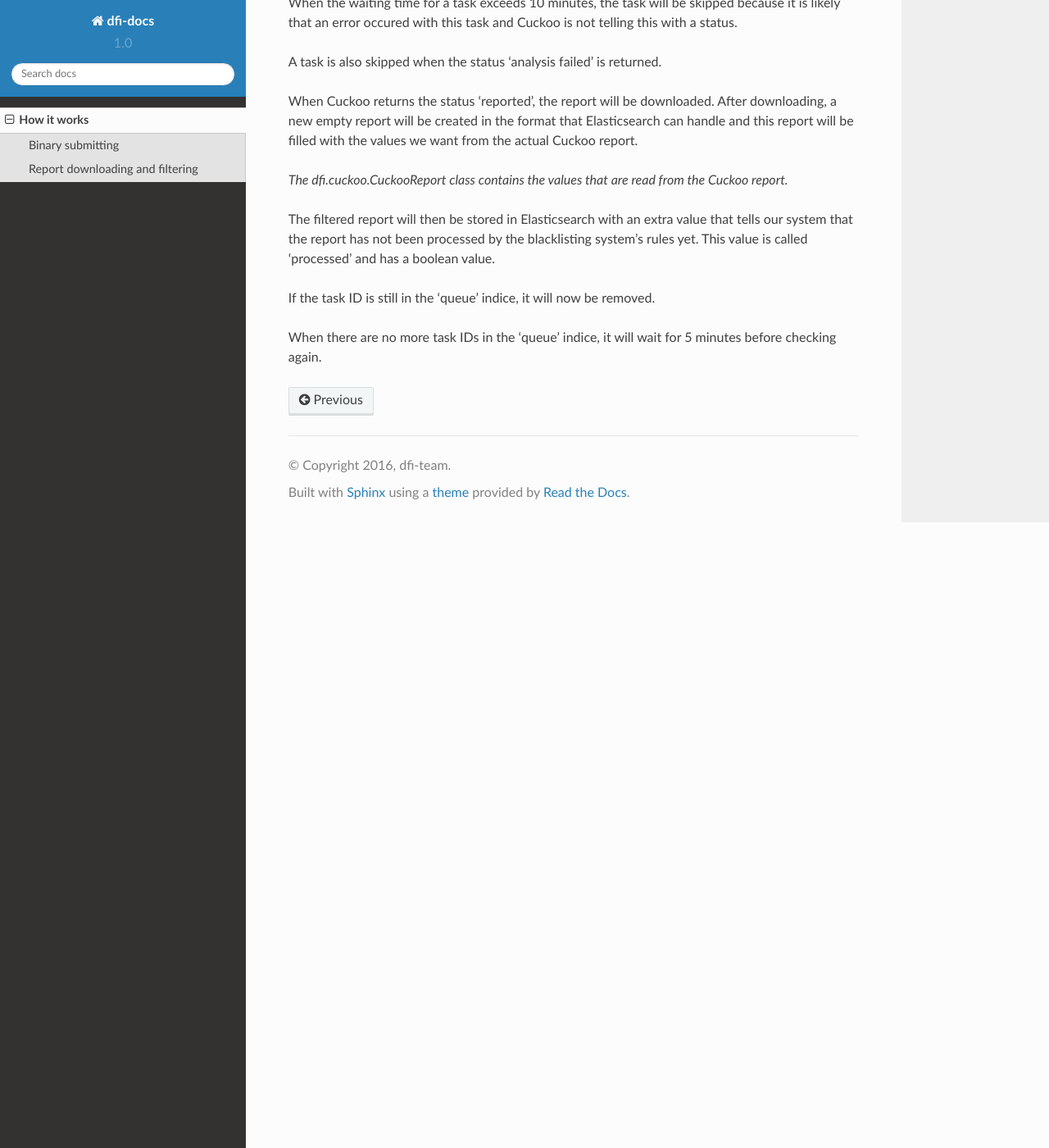
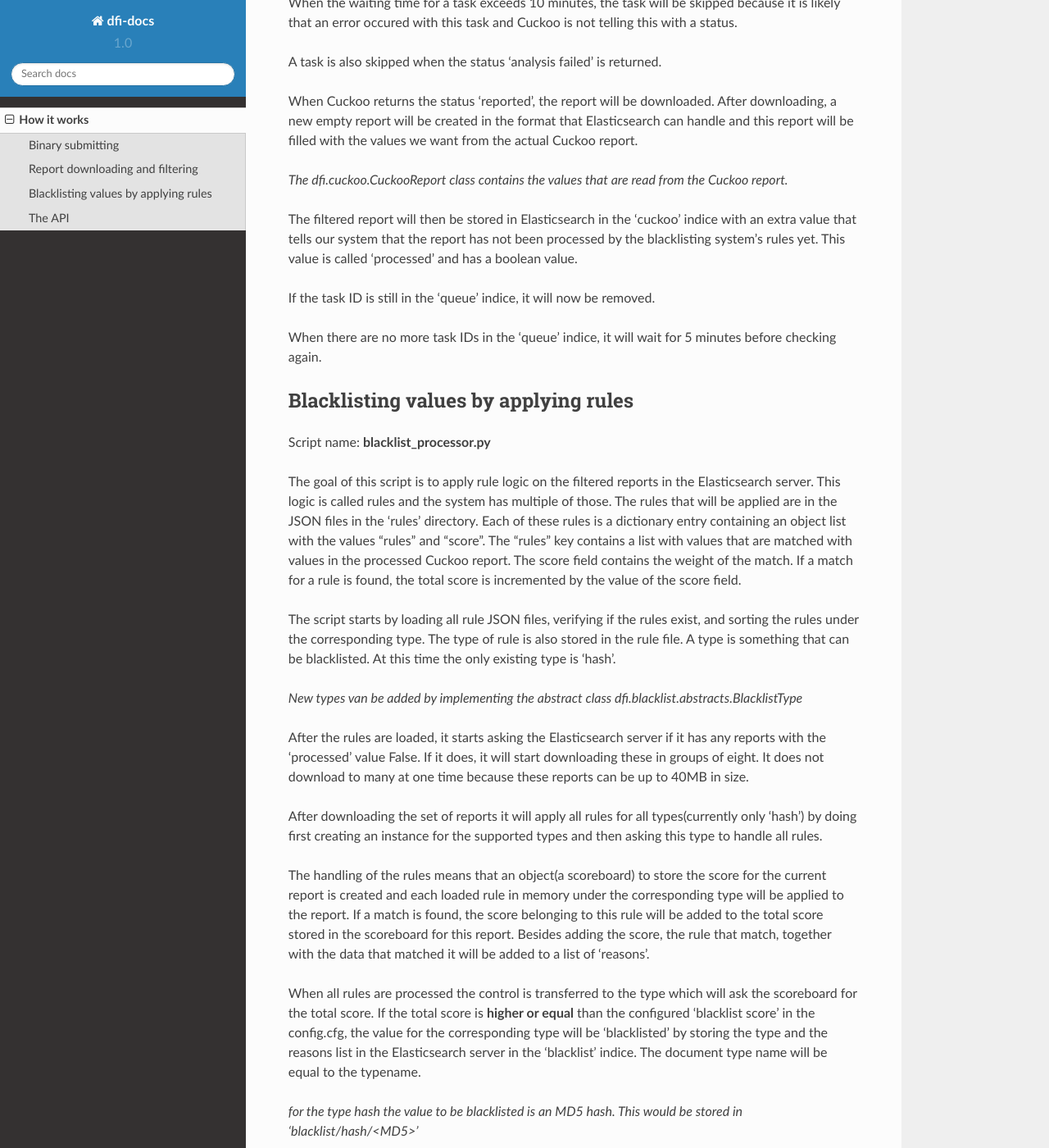
Before and after one commit to rdevries20/dfi-docs, a Sphinx documentation site: the page built from docs/source/howitworks/index.rst, in a window 1280 px wide and 1400 px high, scrolled down 1696 px. Shown: the whole window at 82% size. Built offline with Sphinx 7.4.7 and the Read the Docs theme 2.0.0, drawn with Linux system fonts in a browser that asks for light colours; some of the changed text lies outside the part shown.

Commit message:
Added new descriptions of the workings

```diff
--- a/docs/source/howitworks/index.rst
+++ b/docs/source/howitworks/index.rst
@@ -76,10 +76,64 @@ will be filled with the values we want from the actual Cuckoo report.
 
 *The dfi.cuckoo.CuckooReport class contains the values that are read from the Cuckoo report.*
 
-The filtered report will then be stored in Elasticsearch with an extra value that tells our system
+The filtered report will then be stored in Elasticsearch in the 'cuckoo' indice with an extra value that tells our system
 that the report has not been processed by the blacklisting system's rules yet. This value is called 'processed' and has
 a boolean value.
 
 If the task ID is still in the 'queue' indice, it will now be removed.
 
 When there are no more task IDs in the 'queue' indice, it will wait for 5 minutes before checking again.
+
+
+Blacklisting values by applying rules
+-------------------------------------
+
+Script name: **blacklist_processor.py**
+
+The goal of this script is to apply rule logic on the filtered reports in the Elasticsearch server. This logic is called rules
+and the system has multiple of those. The rules that will be applied are in the JSON files in the 'rules' directory.
+Each of these rules is a dictionary entry containing an object list with the values "rules" and "score".
+The "rules" key contains a list
+with values that are matched with values in the processed Cuckoo report. The score field contains the weight of the match. If a match
+for a rule is found, the total score is incremented by the value of the score field.
+
+The script starts by loading all rule JSON files, verifying if the rules exist, and sorting the rules under the corresponding type.
+The type of rule is also stored in the rule file. A type is something that can be blacklisted.
+At this time the only existing type is 'hash'.
+
+*New types van be added by implementing the abstract class dfi.blacklist.abstracts.BlacklistType*
+
+After the rules are loaded, it starts asking the Elasticsearch server if it has any reports with the 'processed' value False. If it does, it will start downloading these in
+groups of eight. It does not download to many at one time because these reports can be up to 40MB in size.
+
+After downloading the set of reports it will apply all rules for all types(currently only 'hash') by doing first
+creating an instance for the supported types and then asking this type to handle all rules.
+
+
+The handling of the rules means that an object(a scoreboard) to store the score for the current report is created and
+each loaded rule in memory under the corresponding type will be applied to the report.
+If a match is found, the score belonging to this rule will be added to the total score stored in the scoreboard for this report. Besides
+adding the score, the rule that match, together with the data that matched it will be added to a list of 'reasons'.
+
+When all rules are processed the control is transferred to the type which will ask the scoreboard for the total score. If
+the total score is **higher or equal** than the configured 'blacklist score' in the config.cfg, the value for the corresponding type
+will be 'blacklisted' by storing the type and the reasons list in the Elasticsearch server in the 'blacklist' indice. The document type
+name will be equal to the typename.
+
+*for the type hash the value to be blacklisted is an MD5 hash. This would be stored in 'blacklist/hash/<MD5>'*
+
+After a report has been processed, the sha256 hash from the binary belonging to the report is added to a list of 'processed reports'.
+
+When all reports have been processed, Elasticsearch is asked to bulk update all 'processed' field to True in the 'cuckoo' indice for the given list of IDs(sha256 hashes).
+
+The API
+-------
+
+Script name: **api_start.py**
+
+Upon starting this script it will start a webserver listing on the configured IP and port.
+
+The goal of this API is to give a user the ability to ask for a list of blacklisted items, manage the whitelist, ask for
+stats, and ask if all processes of the blacklisting system are running.
+
+For a complete list of API calls, see the API documentation.
```
